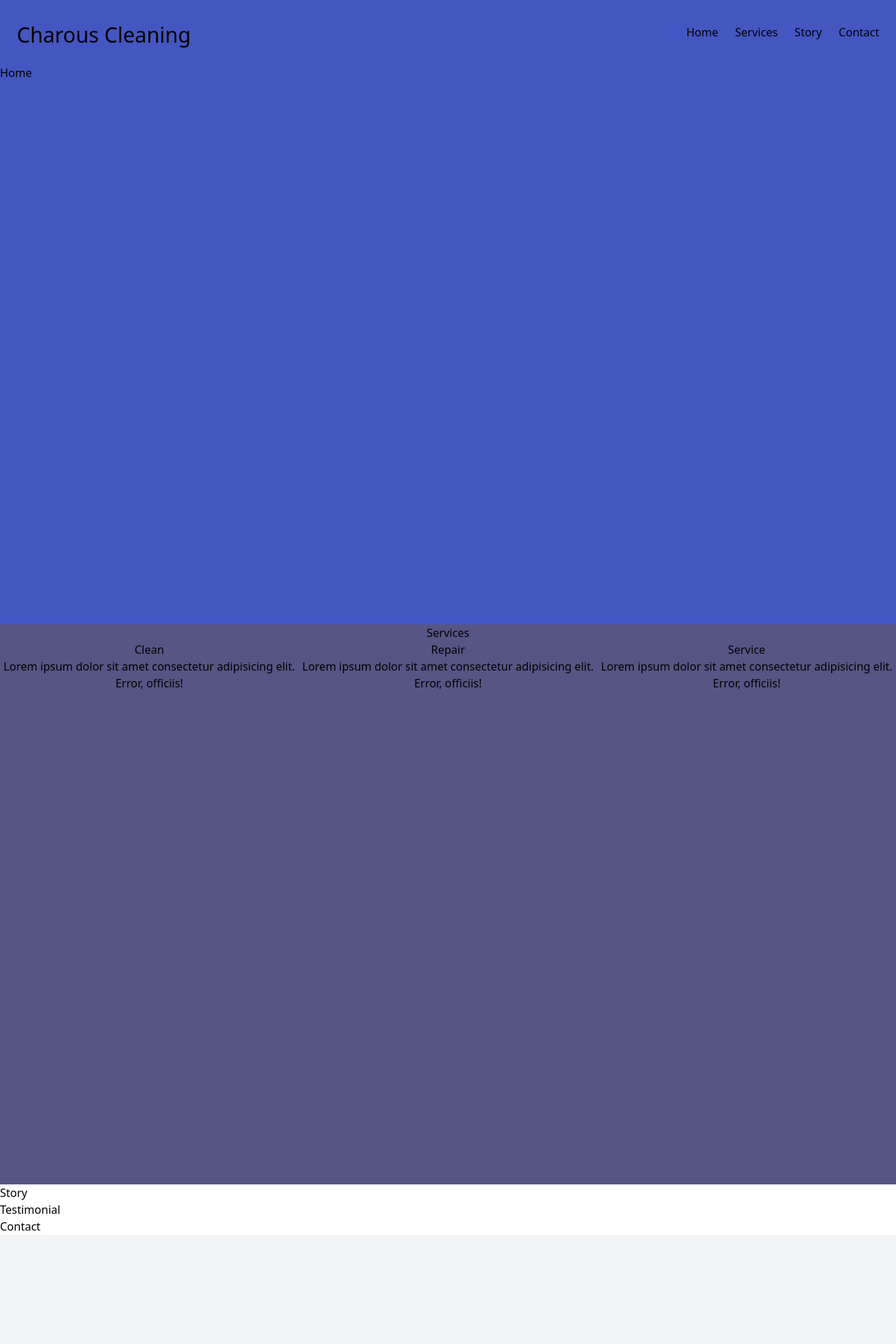
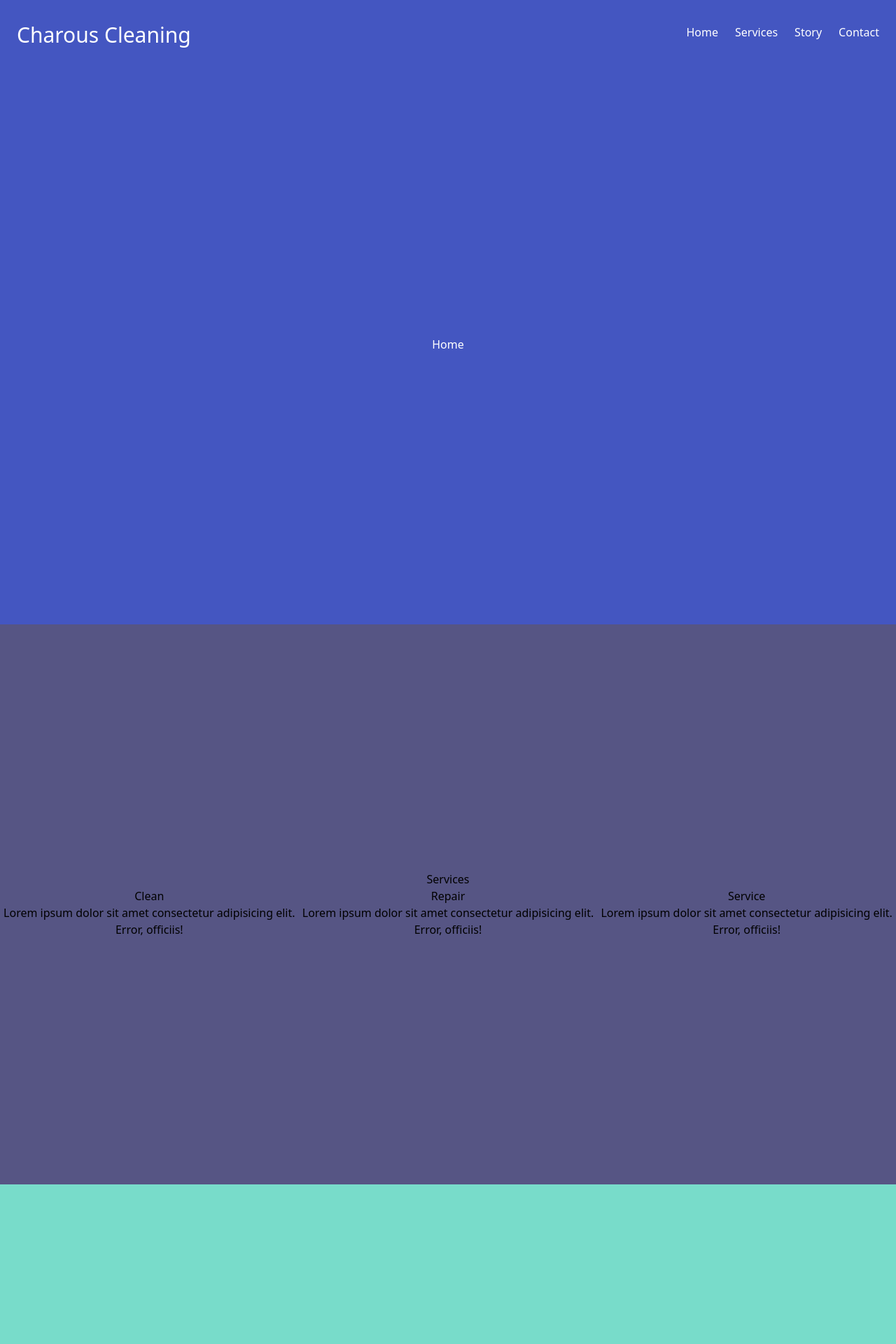
Before and after one commit to OlehBilozir/charous-cleaning, a Nuxt app: page / in a window 1280 px wide. Shown: the top 1920 px of the page at 70% size. Built offline with nearby package versions, Linux system fonts and the light colour scheme.

Commit message:
Added Templates

```diff
--- a/components/Contact.vue
+++ b/components/Contact.vue
@@ -1,5 +1,9 @@
 <template>
-  <h1>Contact</h1>
+  <div
+    class="bg-bubble-gum min-h-screen mx-auto grid place-content-center text-center"
+  >
+    <h1>Contact</h1>
+  </div>
 </template>
 
 <script>
--- a/components/Header.vue
+++ b/components/Header.vue
@@ -1,5 +1,5 @@
 <template>
-  <div class="bg-indigoBlue relative">
+  <div class="bg-indigoBlue relative text-white">
     <Navbar />
     <Home />
   </div>
--- a/components/Home.vue
+++ b/components/Home.vue
@@ -1,5 +1,5 @@
 <template>
-  <div class="bg-indigoBlue min-h-screen">
+  <div class="bg-indigoBlue min-h-screen grid place-content-center">
     <h1>Home</h1>
   </div>
 </template>
--- a/components/Services.vue
+++ b/components/Services.vue
@@ -1,6 +1,8 @@
 <template>
-  <div class="bg-metal">
-    <div class="container min-h-screen mx-auto text-center">
+  <div
+    class="bg-metal min-h-screen mx-auto grid place-content-center text-center"
+  >
+    <div class="container">
       <h1 class="text-center">Services</h1>
       <div class="grid md:grid-cols-3">
         <div>
--- a/components/Story.vue
+++ b/components/Story.vue
@@ -1,5 +1,7 @@
 <template>
-  <h1>Story</h1>
+  <div class="bg-bermuda min-h-screen grid place-content-center">
+    <h1>Story</h1>
+  </div>
 </template>
 
 <script>
--- a/components/Testimonial.vue
+++ b/components/Testimonial.vue
@@ -1,5 +1,9 @@
 <template>
-  <h1>Testimonial</h1>
+  <div
+    class="bg-midnight min-h-screen mx-auto grid place-content-center text-center"
+  >
+    <h1>Testimonial</h1>
+  </div>
 </template>
 
 <script>
```
